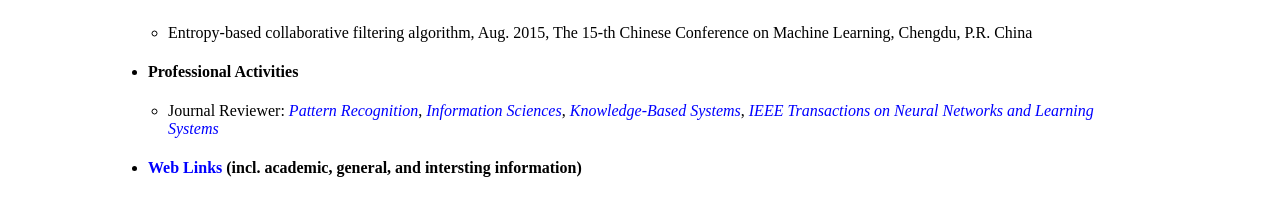
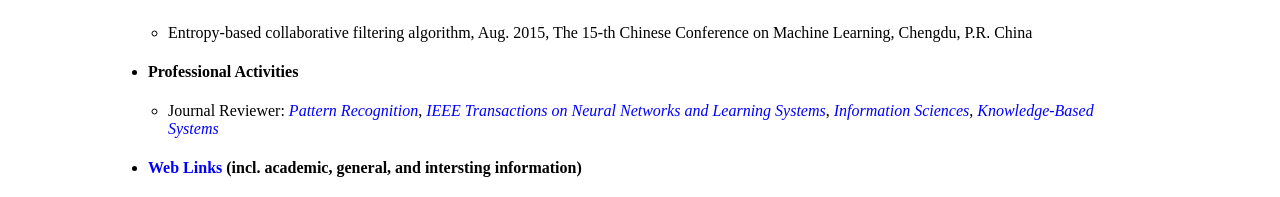
Before and after one commit to jiazhang-ml/jiazhang-ml.github.io, a Jekyll site: the page built from index.md, in a window 1280 px wide. Shown: the part 744-941 px from the top of the page. Built offline with Jekyll 4.4.1, drawn with Linux system fonts in a browser that asks for light colours; grey boxes are pictures that could not be loaded.

```diff
--- a/index.md
+++ b/index.md
@@ -42,6 +42,6 @@ Email: [zhangjia_gl@163.com](mailto:zhangjia_gl@163.com)
 
 * #### Professional Activities
 
-    * Journal Reviewer: [*Pattern Recognition*](https://www.journals.elsevier.com/pattern-recognition/), [*Information Sciences*](https://www.journals.elsevier.com/information-sciences), [*Knowledge-Based Systems*](https://www.journals.elsevier.com/knowledge-based-systems), [*IEEE Transactions on Neural Networks and Learning Systems*](https://mc.manuscriptcentral.com/tnnls)
+    * Journal Reviewer: [*Pattern Recognition*](https://www.journals.elsevier.com/pattern-recognition/), [*IEEE Transactions on Neural Networks and Learning Systems*](https://mc.manuscriptcentral.com/tnnls), [*Information Sciences*](https://www.journals.elsevier.com/information-sciences), [*Knowledge-Based Systems*](https://www.journals.elsevier.com/knowledge-based-systems)
 
 * #### [Web Links](links) (incl. academic, general, and intersting information)
```
